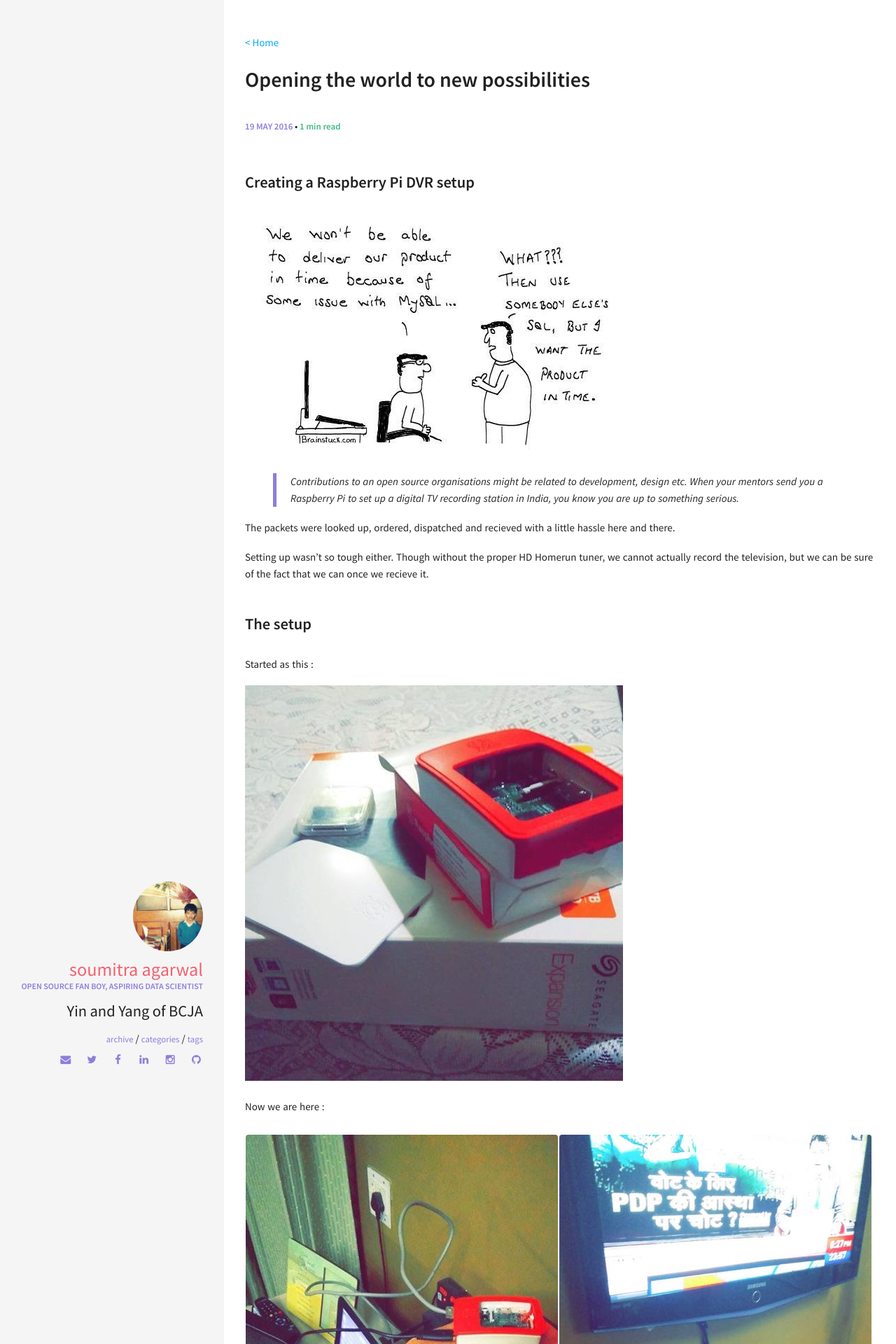
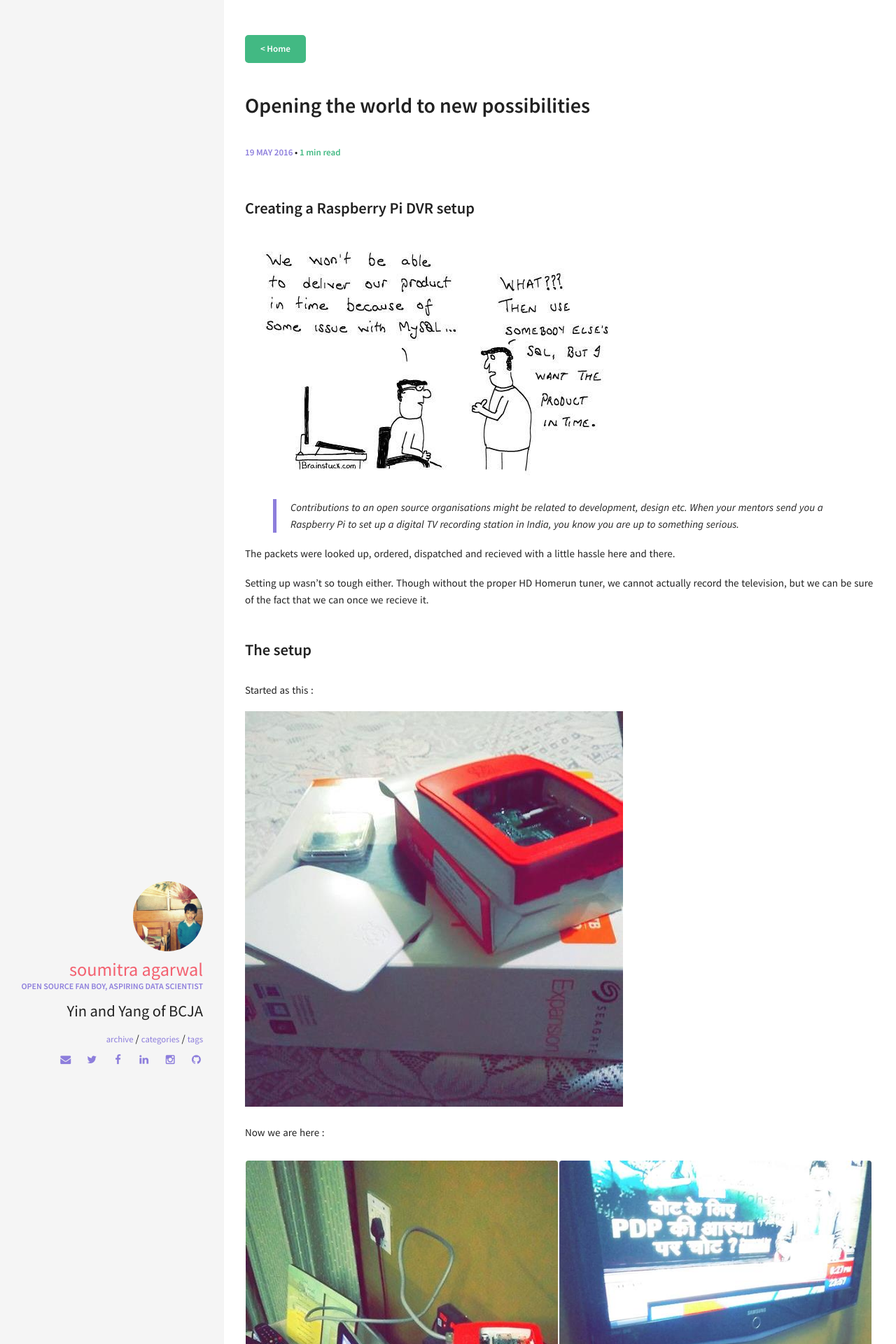
Before and after one commit to RedHenLab/BlendedJointAttention, a Jekyll site: the page built from _posts/2016-05-19-Community-bonding(Second).md, in a window 1280 px wide. Shown: the top 1920 px of the page at 70% size. Built offline with Jekyll 4.4.1, drawn with Linux system fonts in a browser that asks for light colours.

Commit message:
Updated home button

```diff
--- a/_layouts/post.html
+++ b/_layouts/post.html
@@ -1,10 +1,10 @@
 ---
 layout: default
 ---
-
-<div class="back-home">
-  <a href="{{ site.url }}/">< Home</a>
-</div>
+<!--
+<div class="back-home"> -->
+  <a href="{{ site.url }}/" class = "btn">< Home</a>
+<!-- </div> -->
 {% if page.image.feature %}
 <div class="post-image-feature">
   <img class="feature-image" src=
```
